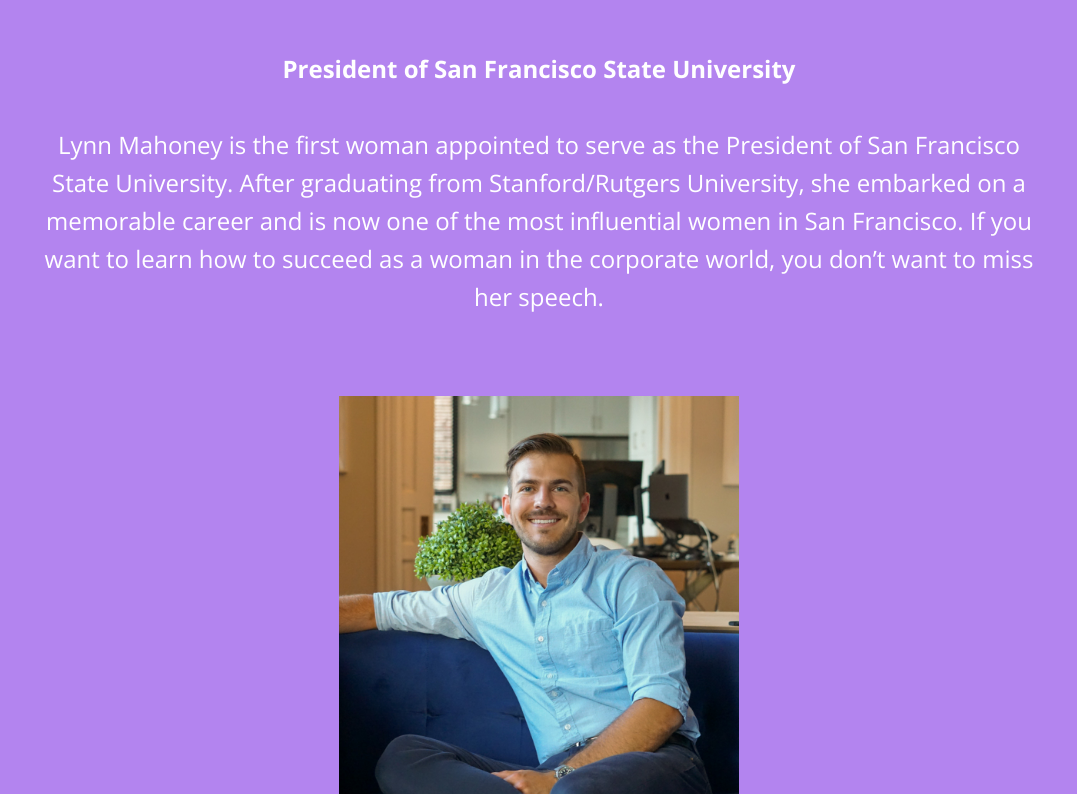
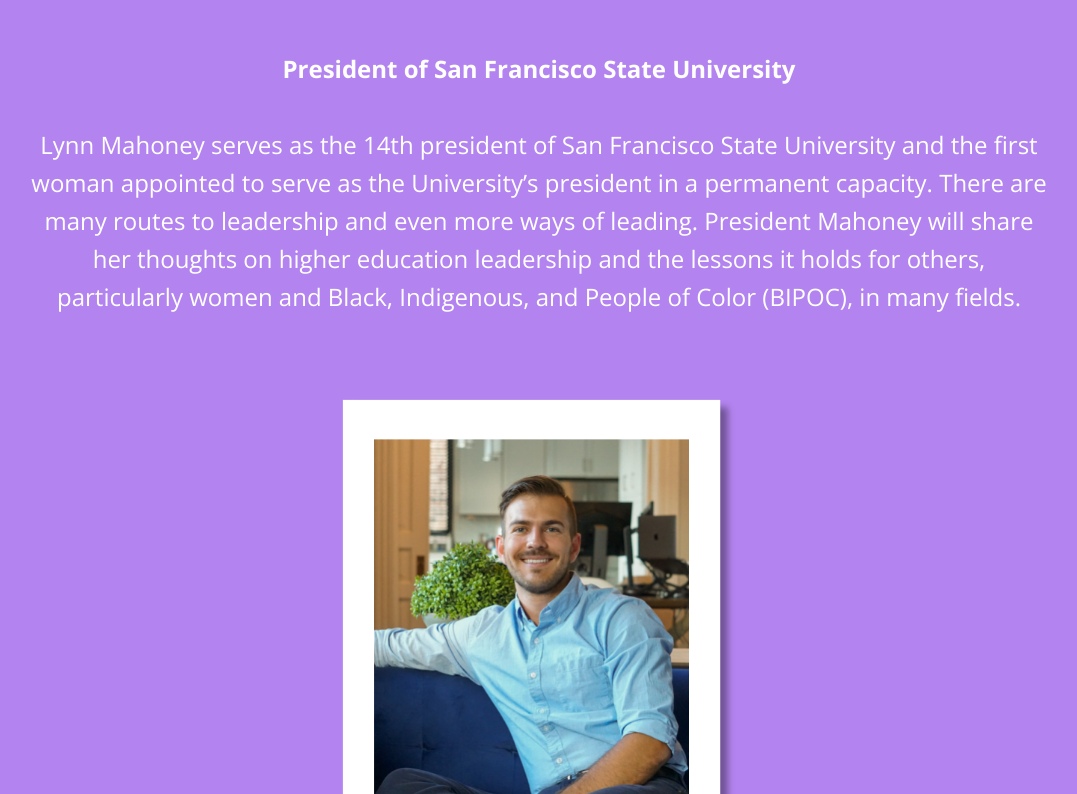
Before and after one commit to sf-hacks-admin/2021website, a React (Create React App) app in the folder app/: page / in a window 1280 px wide. Shown: the part 5326-6120 px from the top of the page, without its empty margins (101-1178 px from the left). Built offline with nearby package versions, Linux system fonts and the light colour scheme.

Commit message:
Updated assets

```diff
--- a/app/src/components/Footer.js
+++ b/app/src/components/Footer.js
@@ -31,7 +31,7 @@
     {
       name:'discord',
       icon:discordIcon,
-      link:'https://discord.gg/Sp8UrnFd',
+      link:'https://discord.gg/sxQjq7SjjW',
     },
   ];
 
--- a/app/src/screens/KeynoteSpeakers.js
+++ b/app/src/screens/KeynoteSpeakers.js
@@ -1,7 +1,7 @@
 import React from "react";
 import AnnHiatt from "../assets/keynoteSpeakers/annHiatt.png";
-import LynnMahoney from "../assets/keynoteSpeakers/lynnMahoney.png";
-import PaulKlein from "../assets/keynoteSpeakers/paul-cto.JPG";
+import LynnMahoney from "../assets/keynoteSpeakers/lynn.png";
+import PaulKlein from "../assets/keynoteSpeakers/paul.png";
 import background from "../assets/keynoteSpeakers/speakerBackground.svg";
 
 import "../styles/KeynoteSection.css";
@@ -19,7 +19,7 @@
       name: "LYNN MAHONEY",
       title: "President of San Francisco State University",
       description:
-        "Lynn Mahoney is the first woman appointed to serve as the President of San Francisco State University. After graduating from Stanford/Rutgers University, she embarked on a memorable career and is now one of the most influential women in San Francisco. If you want to learn how to succeed as a woman in the corporate world, you don’t want to miss her speech.",
+        "Lynn Mahoney serves as the 14th president of San Francisco State University and the first woman appointed to serve as the University’s president in a permanent capacity. There are many routes to leadership and even more ways of leading. President Mahoney will share her thoughts on higher education leadership and the lessons it holds for others, particularly women and Black, Indigenous, and People of Color (BIPOC), in many fields.",
       imgSrc: LynnMahoney
     },
     {
```
Also changed, not shown: app/src/assets/keynoteSpeakers/lynn.png (added), app/src/assets/keynoteSpeakers/paul.png (added).
